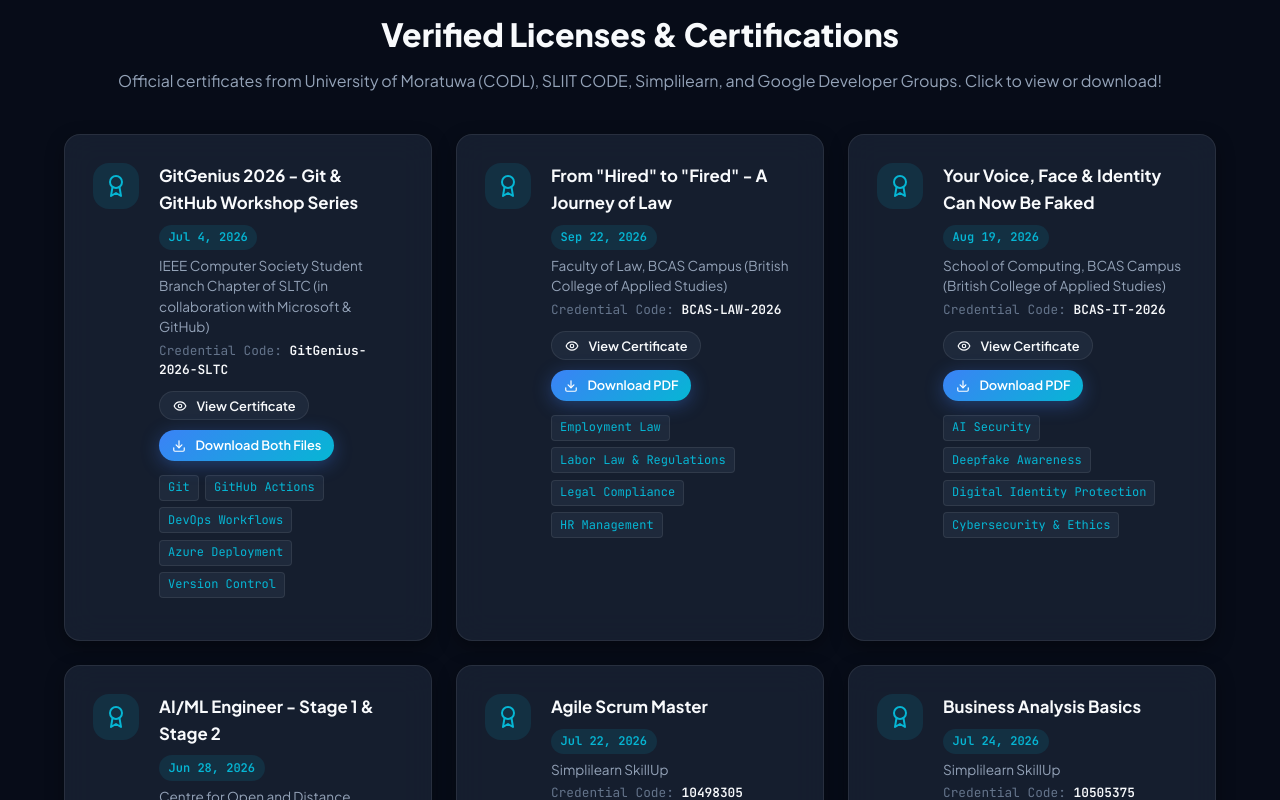
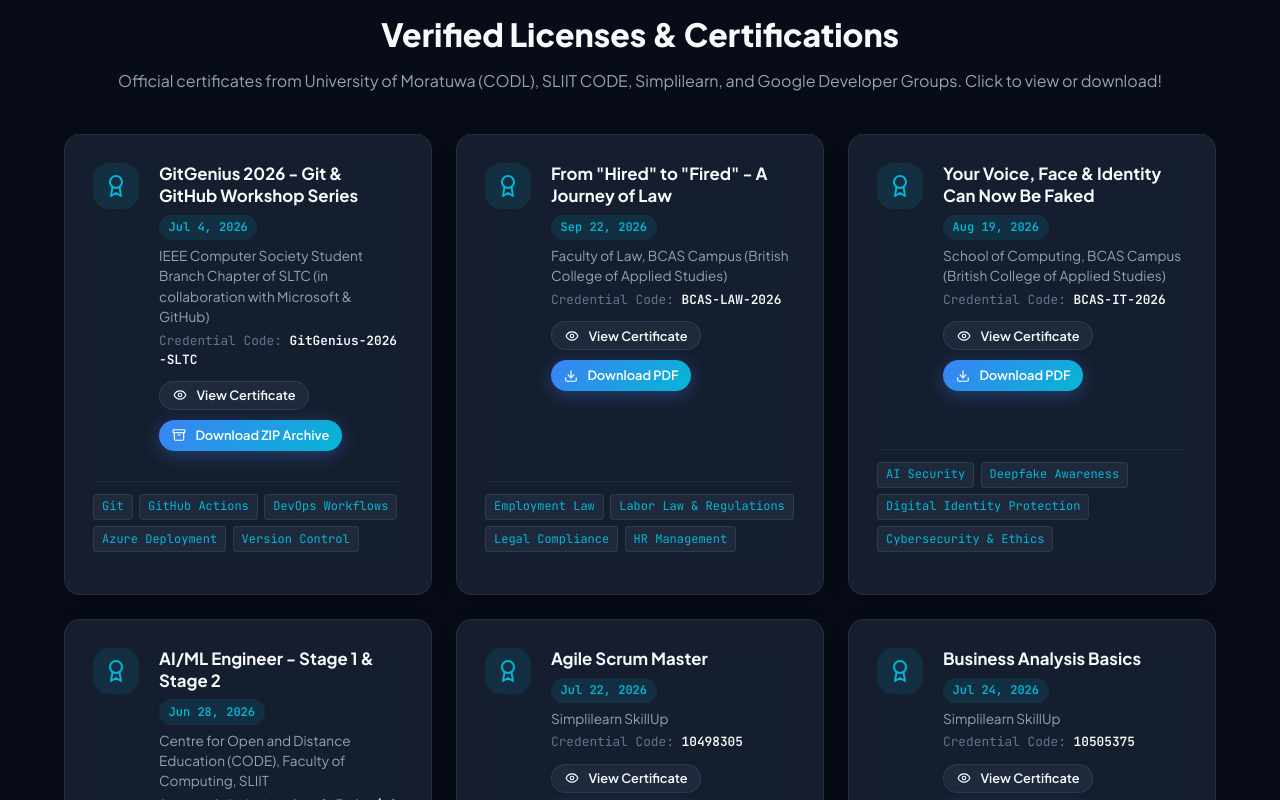
Before and after one commit to Sadeep78/portfolio, a React (Vite) app: page / in a window 1280 px wide. Shown: the part 4000-4800 px from the top of the page. Built offline with nearby package versions, Linux system fonts and the light colour scheme.

Commit message:
Fix cert card alignment & enable JSZip for multi-file downloads

```diff
--- a/package.json
+++ b/package.json
@@ -10,6 +10,7 @@
     "preview": "vite preview"
   },
   "dependencies": {
+    "jszip": "^3.10.2",
     "lucide-react": "^0.344.0",
     "react": "^18.2.0",
     "react-dom": "^18.2.0"
--- a/src/components/About.jsx
+++ b/src/components/About.jsx
@@ -1,11 +1,13 @@
 import React, { useState } from 'react';
-import { ShieldCheck, Cpu, LayoutGrid, CheckCircle, Award, Users, Globe, ExternalLink, Eye, Download } from 'lucide-react';
+import { ShieldCheck, Cpu, LayoutGrid, CheckCircle, Award, Users, Globe, ExternalLink, Eye, Download, Archive } from 'lucide-react';
+import JSZip from 'jszip';
 import { portfolioData } from '../data/portfolioData';
 import CertificateModal from './CertificateModal';
 
 export default function About() {
   const { about, stats, certifications, organizations, languages } = portfolioData;
   const [activeCert, setActiveCert] = useState(null);
+  const [downloadingId, setDownloadingId] = useState(null);
 
   const principleIcons = [
     <Cpu size={24} key="cpu" />,
@@ -13,9 +15,41 @@
     <ShieldCheck size={24} key="shield" />
   ];
 
-  const handleDownloadBoth = (e, cert) => {
+  const handleDownloadBoth = async (e, cert) => {
     if (cert.pdfUrlAlt) {
       e.preventDefault();
+      setDownloadingId(cert.id);
+      try {
+        const zip = new JSZip();
+
+        // Fetch primary certificate document
+        const res1 = await fetch(cert.pdfUrl);
+        const blob1 = await res1.blob();
+        const ext1 = cert.pdfUrl.split('.').pop() || 'pdf';
+        const name1 = cert.fileName || `${cert.id}_document1.${ext1}`;
+        zip.file(name1, blob1);
+
+        // Fetch alternate certificate document
+        const res2 = await fetch(cert.pdfUrlAlt);
+        const blob2 = await res2.blob();
+        const ext2 = cert.pdfUrlAlt.split('.').pop() || 'png';
+        const name2 = cert.fileNameAlt || `${cert.id}_document2.${ext2}`;
+        zip.file(name2, blob2);
+
+        // Compress into ZIP archive
+        const zipBlob = await zip.generateAsync({ type: 'blob' });
+        const zipUrl = URL.createObjectURL(zipBlob);
+
+        const link = document.createElement('a');
+        link.href = zipUrl;
+        link.download = `${cert.id}_certificates.zip`;
+        document.body.appendChild(link);
+        link.click();
+        document.body.removeChild(link);
+        URL.revokeObjectURL(zipUrl);
+      } catch (err) {
+        console.error('ZIP generation error:', err);
+        // Fallback standard download
         const triggerDownload = (url, fileName) => {
           const link = document.createElement('a');
           link.href = url;
@@ -24,11 +58,13 @@
           link.click();
           document.body.removeChild(link);
         };
-
-      triggerDownload(cert.pdfUrl, cert.fileName || `${cert.title}`);
-      setTimeout(() => {
-        triggerDownload(cert.pdfUrlAlt, cert.fileNameAlt || `${cert.title}_Stage1`);
-      }, 400);
+        triggerDownload(cert.pdfUrl, cert.fileName || cert.title);
+        if (cert.pdfUrlAlt) {
+          setTimeout(() => triggerDownload(cert.pdfUrlAlt, cert.fileNameAlt || `${cert.title}_Alt`), 400);
+        }
+      } finally {
+        setDownloadingId(null);
+      }
     }
   };
 
@@ -117,22 +153,23 @@
             </p>
           </div>
 
-          <div className="certifications-grid" style={{ display: 'grid', gridTemplateColumns: 'repeat(auto-fit, minmax(280px, 1fr))', gap: '1.5rem' }}>
+          <div className="certifications-grid">
             {certifications.map((cert, idx) => (
-              <div key={idx} className="glass-card" style={{ padding: '1.75rem', display: 'flex', gap: '1.25rem', alignItems: 'flex-start' }}>
+              <div key={idx} className="glass-card cert-card-item">
+                <div style={{ display: 'flex', gap: '1.25rem', alignItems: 'flex-start', flexGrow: 1 }}>
                   <div style={{ width: '46px', height: '46px', borderRadius: 'var(--radius-md)', background: 'rgba(6, 182, 212, 0.12)', color: 'var(--accent-cyan)', display: 'flex', alignItems: 'center', justifyContent: 'center', flexShrink: 0 }}>
                     <Award size={24} />
                   </div>
-                <div style={{ flexGrow: 1 }}>
-                  <div style={{ display: 'flex', justifyContent: 'space-between', alignItems: 'center', flexWrap: 'wrap', gap: '0.5rem' }}>
-                    <h4 style={{ fontSize: '1.05rem', fontWeight: 700 }}>{cert.title}</h4>
-                    <span style={{ fontSize: '0.75rem', fontFamily: 'var(--font-mono)', color: 'var(--accent-cyan)', backgroundColor: 'rgba(6, 182, 212, 0.12)', padding: '0.2rem 0.6rem', borderRadius: 'var(--radius-full)', fontWeight: 600 }}>
+                  <div style={{ flexGrow: 1, minWidth: 0 }}>
+                    <div style={{ display: 'flex', justifyContent: 'space-between', alignItems: 'flex-start', flexWrap: 'wrap', gap: '0.5rem' }}>
+                      <h4 style={{ fontSize: '1.05rem', fontWeight: 700, lineHeight: 1.3 }}>{cert.title}</h4>
+                      <span style={{ fontSize: '0.75rem', fontFamily: 'var(--font-mono)', color: 'var(--accent-cyan)', backgroundColor: 'rgba(6, 182, 212, 0.12)', padding: '0.2rem 0.6rem', borderRadius: 'var(--radius-full)', fontWeight: 600, flexShrink: 0 }}>
                         {cert.date}
                       </span>
                     </div>
                     <div style={{ fontSize: '0.85rem', color: 'var(--text-secondary)', margin: '0.35rem 0 0.75rem 0', lineHeight: 1.5 }}>
                       {cert.issuer}
-                    <div style={{ marginTop: '0.2rem', fontFamily: 'var(--font-mono)', fontSize: '0.8rem', color: 'var(--text-muted)' }}>
+                      <div style={{ marginTop: '0.2rem', fontFamily: 'var(--font-mono)', fontSize: '0.8rem', color: 'var(--text-muted)', wordBreak: 'break-all', overflowWrap: 'anywhere' }}>
                         Credential Code: <span style={{ color: 'var(--text-primary)', fontWeight: 600 }}>{cert.credentialId}</span>
                       </div>
                     </div>
@@ -158,8 +195,12 @@
                           className="btn btn-primary btn-sm"
                           style={{ padding: '0.35rem 0.8rem', fontSize: '0.8rem' }}
                         >
-                        <Download size={14} />
-                        <span>{cert.pdfUrlAlt ? 'Download Both Files' : 'Download PDF'}</span>
+                          {cert.pdfUrlAlt ? <Archive size={14} /> : <Download size={14} />}
+                          <span>
+                            {cert.pdfUrlAlt
+                              ? (downloadingId === cert.id ? 'Zipping Files...' : 'Download ZIP Archive')
+                              : 'Download PDF'}
+                          </span>
                         </a>
                       )}
 
@@ -175,12 +216,13 @@
                         </a>
                       )}
                     </div>
+                  </div>
+                </div>
 
-                  <div className="project-tags">
+                <div className="project-tags" style={{ marginTop: '1rem', paddingTop: '0.75rem', borderTop: '1px solid rgba(255, 255, 255, 0.05)' }}>
                   {cert.skills.map((skill, sIdx) => (
                     <span key={sIdx} className="project-tag">{skill}</span>
                   ))}
-                  </div>
                 </div>
               </div>
             ))}
--- a/src/components/CertificateModal.jsx
+++ b/src/components/CertificateModal.jsx
@@ -1,32 +1,57 @@
 import React, { useState } from 'react';
-import { X, Download, ExternalLink, ShieldCheck, FileText, Award, Layers } from 'lucide-react';
+import { X, Download, ExternalLink, ShieldCheck, FileText, Award, Layers, Archive } from 'lucide-react';
+import JSZip from 'jszip';
 
 export default function CertificateModal({ certificate, onClose }) {
   if (!certificate) return null;
 
   const [activeTab, setActiveTab] = useState('main'); // 'main' or 'alt'
+  const [isZipping, setIsZipping] = useState(false);
 
   const currentUrl = activeTab === 'main' ? certificate.pdfUrl : (certificate.pdfUrlAlt || certificate.pdfUrl);
   const isImage = currentUrl && (currentUrl.endsWith('.png') || currentUrl.endsWith('.jpg') || currentUrl.endsWith('.jpeg'));
 
-  const handleDownloadBoth = () => {
-    // Helper function to trigger download for a URL
-    const triggerDownload = (url, fileName) => {
+  const handleDownloadBoth = async () => {
+    if (!certificate) return;
+    setIsZipping(true);
+    try {
+      const zip = new JSZip();
+
+      if (certificate.pdfUrl) {
+        const res1 = await fetch(certificate.pdfUrl);
+        const blob1 = await res1.blob();
+        const ext1 = certificate.pdfUrl.split('.').pop() || 'pdf';
+        const name1 = certificate.fileName || `${certificate.id}_document1.${ext1}`;
+        zip.file(name1, blob1);
+      }
+
+      if (certificate.pdfUrlAlt) {
+        const res2 = await fetch(certificate.pdfUrlAlt);
+        const blob2 = await res2.blob();
+        const ext2 = certificate.pdfUrlAlt.split('.').pop() || 'png';
+        const name2 = certificate.fileNameAlt || `${certificate.id}_document2.${ext2}`;
+        zip.file(name2, blob2);
+      }
+
+      const zipBlob = await zip.generateAsync({ type: 'blob' });
+      const zipUrl = URL.createObjectURL(zipBlob);
+
       const link = document.createElement('a');
-      link.href = url;
-      link.download = fileName;
+      link.href = zipUrl;
+      link.download = `${certificate.id}_certificates.zip`;
       document.body.appendChild(link);
       link.click();
       document.body.removeChild(link);
-    };
-
-    if (certificate.pdfUrl) {
-      triggerDownload(certificate.pdfUrl, certificate.fileName || `${certificate.title}`);
-    }
-    if (certificate.pdfUrlAlt) {
-      setTimeout(() => {
-        triggerDownload(certificate.pdfUrlAlt, certificate.fileNameAlt || `${certificate.title}_Stage1`);
-      }, 400);
+      URL.revokeObjectURL(zipUrl);
+    } catch (err) {
+      console.error('Modal ZIP error:', err);
+      // Fallback
+      const link1 = document.createElement('a');
+      link1.href = certificate.pdfUrl;
+      link1.download = certificate.fileName || `${certificate.title}`;
+      link1.click();
+    } finally {
+      setIsZipping(false);
     }
   };
 
@@ -53,10 +78,11 @@
               <button
                 onClick={handleDownloadBoth}
                 className="btn btn-primary btn-sm"
-                title="Download Stage 1 & Stage 2 / Both Documents"
+                title="Download Stage 1 & Stage 2 / Both Documents as ZIP"
+                disabled={isZipping}
               >
-                <Download size={15} />
-                <span>Download Both Files</span>
+                <Archive size={15} />
+                <span>{isZipping ? 'Zipping Files...' : 'Download ZIP Archive'}</span>
               </button>
             ) : (
               certificate.pdfUrl && (
--- a/src/index.css
+++ b/src/index.css
@@ -731,6 +731,25 @@
 }
 
 /* ==========================================================================
+   CERTIFICATIONS SECTION
+   ========================================================================== */
+
+.certifications-grid {
+  display: grid;
+  grid-template-columns: repeat(auto-fit, minmax(320px, 1fr));
+  gap: 1.5rem;
+  align-items: stretch;
+}
+
+.cert-card-item {
+  padding: 1.75rem;
+  display: flex;
+  flex-direction: column;
+  justify-content: space-between;
+  height: 100%;
+}
+
+/* ==========================================================================
    SKILLS SECTION
    ========================================================================== */
 
```
Also changed, not shown: 1 other file (tests, documents, lock files or other folders). Lines whose indentation alone changed are shown as unchanged.
